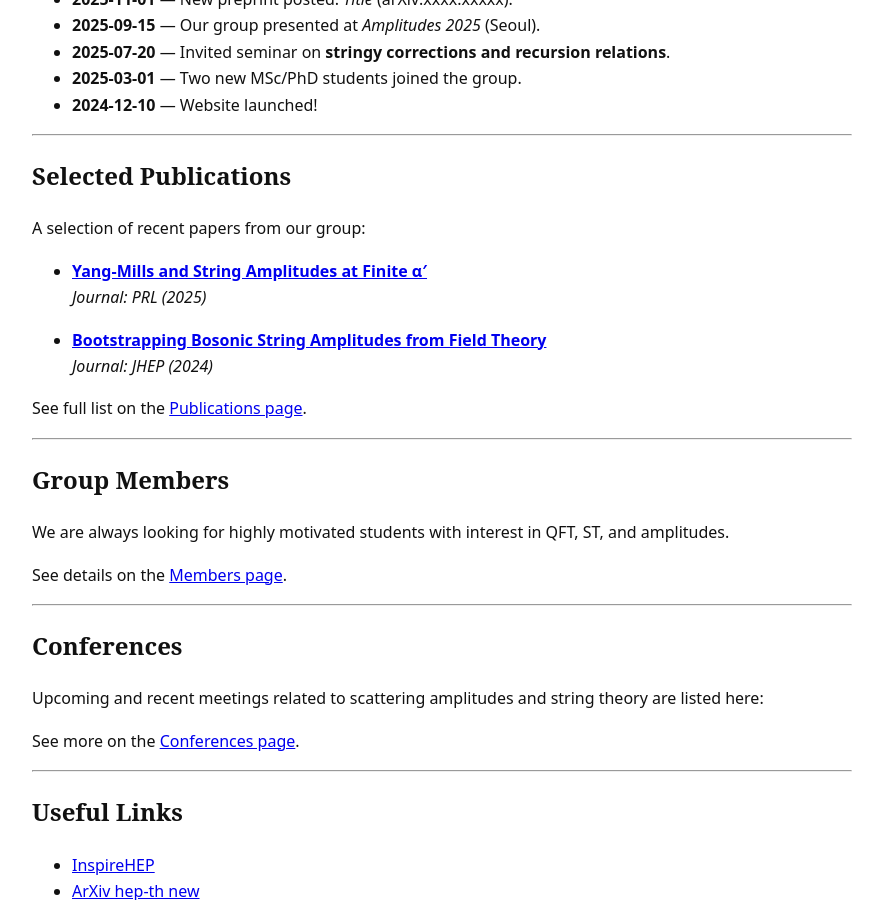
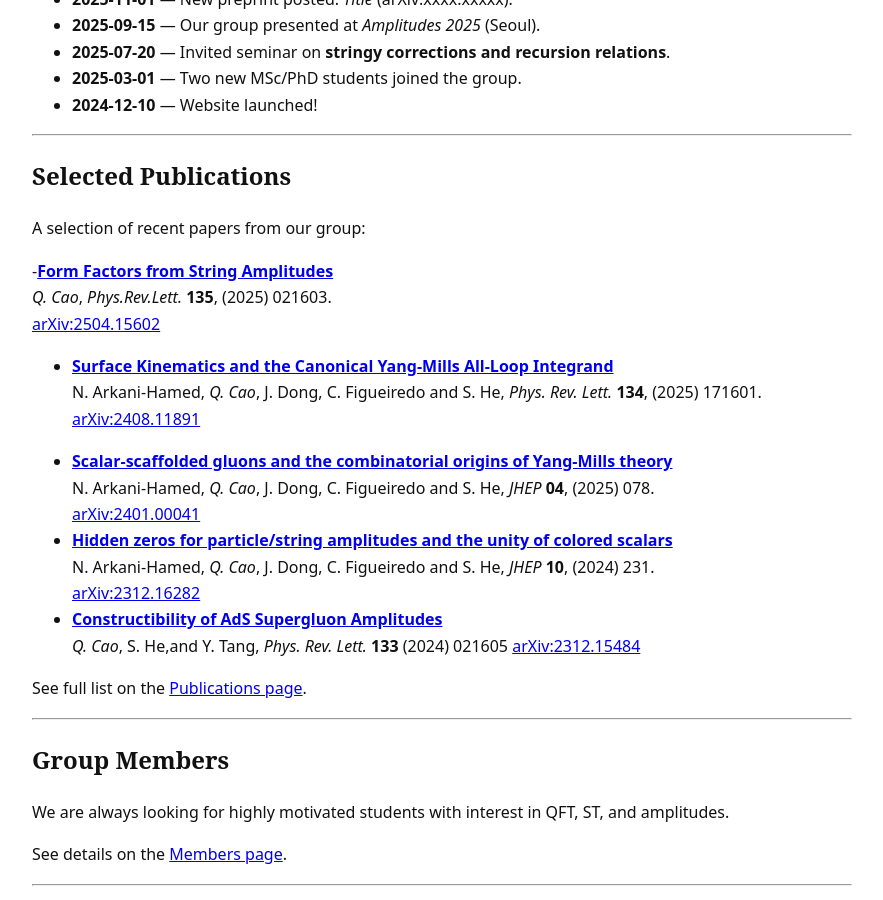
Before and after one commit to QuantumQ1/quantumq1.github.io, a Jekyll site: the page built from index.md, in a window 1280 px wide and 900 px high, scrolled down 1466 px. Shown: the whole window, without its empty margins (198-1081 px from the left). Built offline with Jekyll 4.4.1, drawn with Linux system fonts in a browser that asks for light colours.

Commit message:
Update index.md

```diff
--- a/index.md
+++ b/index.md
@@ -56,11 +56,32 @@ Learn more on the [Research page](/research/).
 
 A selection of recent papers from our group:
 
-- **[Yang-Mills and String Amplitudes at Finite α′](/publications/)**
-  *Journal: PRL (2025)*
+-**[Form Factors from String Amplitudes](https://journals.aps.org/prl/abstract/10.1103/svb5-mhpc)**
+   *Q. Cao*,
+   *Phys.Rev.Lett.* **135**, (2025) 021603.
+   [arXiv:2504.15602](https://arxiv.org/abs/2504.15602)
 
-- **[Bootstrapping Bosonic String Amplitudes from Field Theory](/publications/)**
-  *Journal: JHEP (2024)*
+- **[Surface
+Kinematics and the Canonical Yang-Mills All-Loop Integrand](https://journals.aps.org/prl/abstract/10.1103/PhysRevLett.134.171601)**
+   N. Arkani-Hamed, *Q. Cao*, J. Dong, C. Figueiredo and S. He,
+   *Phys. Rev. Lett.* **134**, (2025) 171601.
+   [arXiv:2408.11891](https://arxiv.org/abs/2408.11891)
+
+- **[Scalar-scaffolded gluons and the combinatorial origins of Yang-Mills
+theory](https://link.springer.com/article/10.1007/JHEP04(2025)078)**
+   N. Arkani-Hamed, *Q. Cao*, J. Dong, C. Figueiredo and S. He,
+   *JHEP* **04**, (2025) 078.
+   [arXiv:2401.00041](https://arxiv.org/abs/2401.00041)
+- **[Hidden
+zeros for particle/string amplitudes and the unity of colored scalars](https://link.springer.com/article/10.1007/JHEP10(2024)231)**
+   N. Arkani-Hamed, *Q. Cao*, J. Dong, C. Figueiredo and S. He,
+   *JHEP* **10**, (2024) 231.
+   [arXiv:2312.16282](https://arxiv.org/abs/2312.16282)
+- **[Constructibility of AdS Supergluon
+Amplitudes](https://doi.org/10.1103/PhysRevLett.133.021605)**
+   *Q. Cao*, S. He,and Y. Tang,
+   *Phys. Rev. Lett.* **133** (2024) 021605
+   [arXiv:2312.15484](https://arxiv.org/abs/2312.15484)
 
 See full list on the [Publications page](/publications/).
 
```
